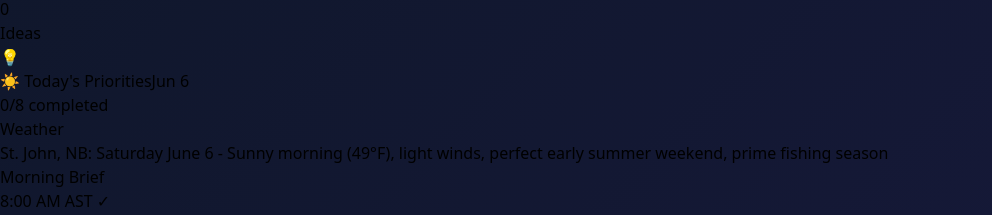
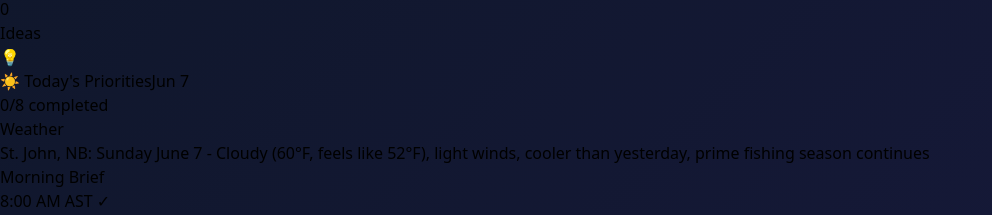
Before and after one commit to anthmilton/command-center, a React (Vite) app: page / in a window 1280 px wide. Shown: the part 267-482 px from the top of the page, without its empty margins (0-992 px from the left). Built offline with nearby package versions, Linux system fonts and the light colour scheme.

Commit message:
Update priorities: June 7 morning brief - cooler Sunday weather, Screen Shields urgency continues

```diff
--- a/src/data/priorities.js
+++ b/src/data/priorities.js
@@ -2,7 +2,7 @@
 // This file is dynamically managed by the Command Center
 
 export const priorities = {
-  date: "2026-06-06",
+  date: "2026-06-07",
   briefDelivered: true,
   tasks: [
     {
@@ -130,7 +130,7 @@ export const priorities = {
   ],
   weather: {
     location: "St. John, NB",
-    summary: "Saturday June 6 - Sunny morning (49°F), light winds, perfect early summer weekend, prime fishing season"
+    summary: "Sunday June 7 - Cloudy (60°F, feels like 52°F), light winds, cooler than yesterday, prime fishing season continues"
   },
   reminders: [
     "🚨 SCREEN SHIELDS CRITICAL - Season in FULL SWING, every day matters for market position",
```
